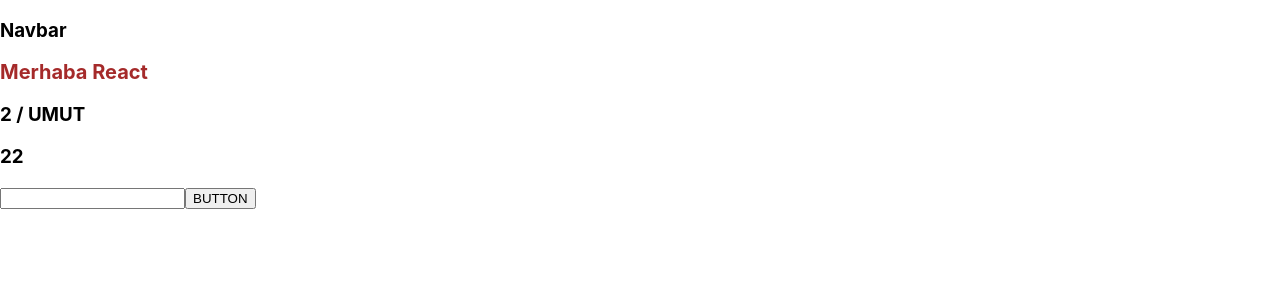
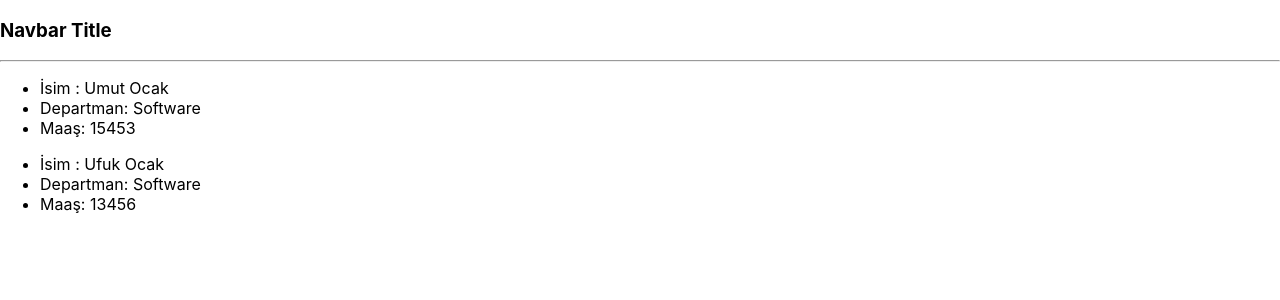
Before and after one commit to umutocak/firstreactapp, a React (Create React App) app: page / in a window 1280 px wide. Shown: the top 300 px of the page. Built offline with nearby package versions, Linux system fonts and the light colour scheme.

Commit message:
Added props and used js destructing

```diff
--- a/src/App.js
+++ b/src/App.js
@@ -3,14 +3,25 @@
 import './App.css';
 
 function App() {
-  const test = 22;
+  // const test = 22;
   return (
     <div className="App">
-      <Navbar />
-      <h1 className='header'>Merhaba React</h1>
+      <Navbar title = "Navbar Title"/>
+      <hr />
+      {/* <h1 className='header'>Merhaba React</h1>
       <h3>{1+1} / {"umut".toUpperCase()}</h3>
-      <h3>{test}</h3>
-      <User />
+      <h3>{test}</h3> */}
+      <User
+      name = "Umut Ocak"
+      department = "Software"
+      salary = "15453"
+      />
+
+      <User
+      name = "Ufuk Ocak"
+      department = "Software"
+      salary = "13456"
+      />
     </div>
   );
 }
--- a/src/components/Navbar.js
+++ b/src/components/Navbar.js
@@ -1,9 +1,9 @@
 import React from "react";
 
-const Navbar = () => {
+const Navbar = (props) => {
     return (
         <dvi>
-            <h3>Navbar</h3>
+            <h3>{props.title}</h3>
         </dvi>
     );
 }
--- a/src/components/user.js
+++ b/src/components/user.js
@@ -2,12 +2,15 @@
 
 class User extends Component {
   render() {
+    //Destructing
+    const {name, department, salary} = this.props;
     return (
       <div>
-        <form>
-            <input type="text" />
-            <button>BUTTON</button>
-        </form>
+        <ul>
+          <li>İsim : {name}</li>
+          <li>Departman: {department}</li>
+          <li>Maaş: {salary}</li>
+        </ul>
       </div>
     )
   }
```
